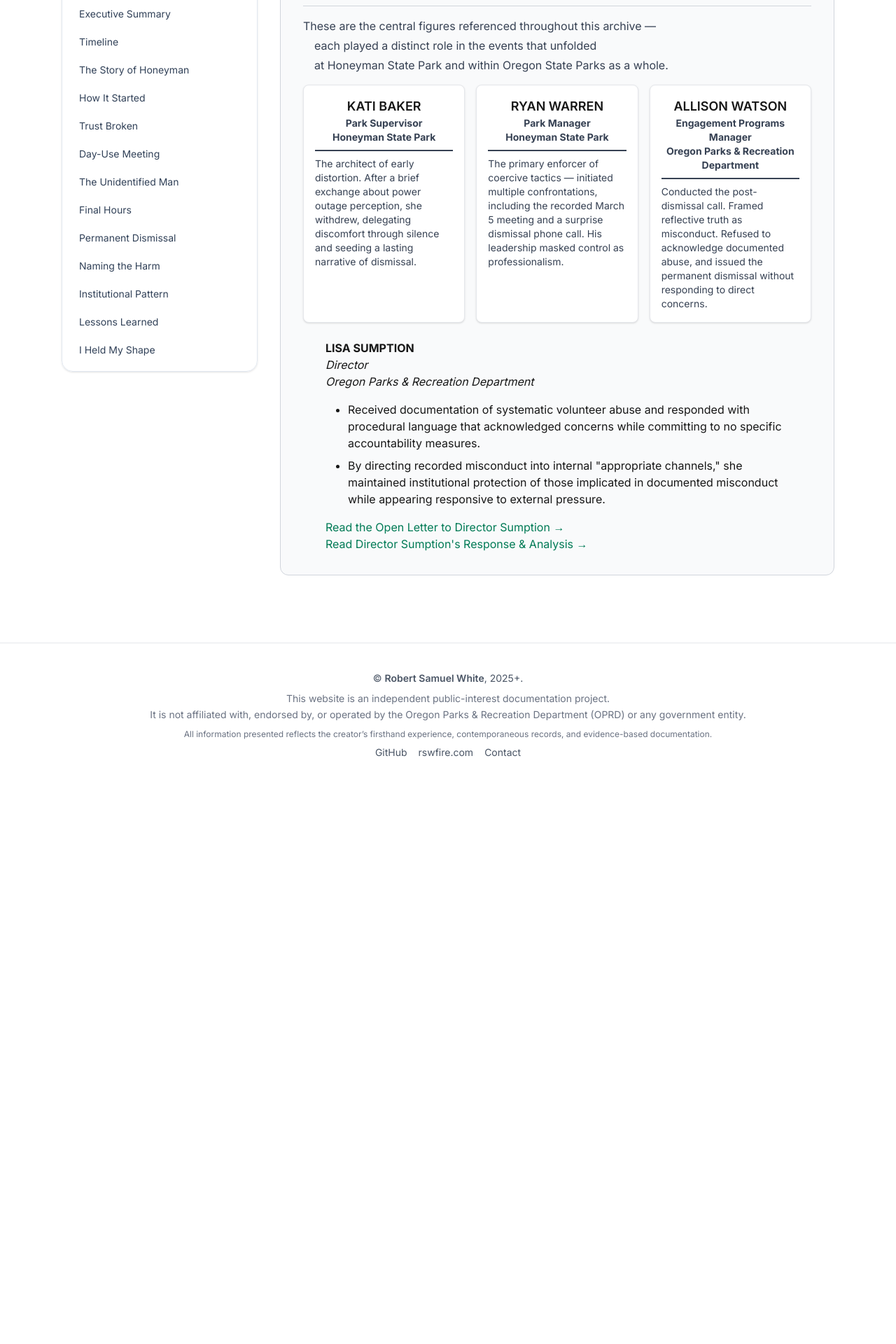
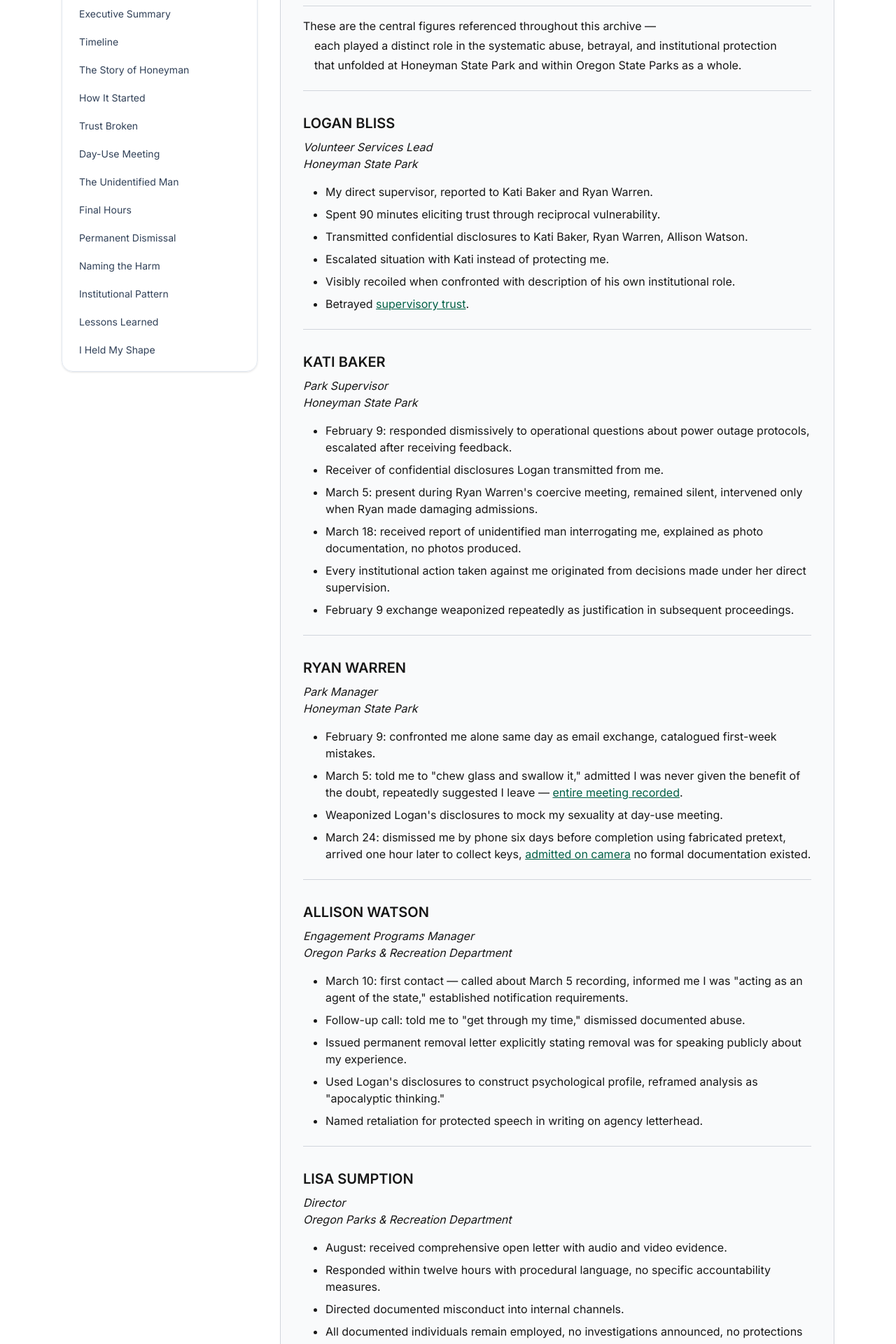
Before and after one commit to rswfire/rswfire.oprd, a Next.js app: page /key-individuals in a window 1280 px wide. Shown: the part 260-2180 px from the top of the page at 70% size. Before the commit the page ends 1385 px from the top, so only its background shows below. Built offline with nearby package versions, Linux system fonts and the light colour scheme.

Commit message:
Polishing the Archive

```diff
--- a/app/(archive)/key-individuals/page.tsx
+++ b/app/(archive)/key-individuals/page.tsx
@@ -15,96 +15,125 @@ export default function KeyIndividualsPage() {
             subtitle="HONEYMAN STATE PARK"
             supplemental="OREGON PARKS & RECREATION DEPARTMENT (OPRD)"
         >
-            <div className="mt-4 text-gray-700">
+            <div className="mt-4">
                 These are the central figures referenced throughout this archive —
             </div>
-            <div className="ml-4 text-gray-700">
-                each played a distinct role in the events that unfolded
+            <div className="ml-4">
+                each played a distinct role in the systematic abuse, betrayal, and institutional protection
             </div>
-            <div className="ml-4 text-gray-700">
-                at Honeyman State Park and within Oregon State Parks as a whole.
+            <div className="ml-4">
+                that unfolded at Honeyman State Park and within Oregon State Parks as a whole.
             </div>
 
-            <ul className="grid grid-cols-1 sm:grid-cols-3 gap-4 mt-4">
+            <hr className="my-6 border-t border-gray-300" />
 
-                <li className="bg-white border border-gray-200 rounded-lg p-4 shadow-sm hover:border-emerald-300">
-                    <h3 className="font-semibold text-lg text-center">KATI BAKER</h3>
-                    <div className="text-sm text-gray-700">
-                        <div className="font-bold text-center pb-2 border-b-2">
+            <h2 className="mt-8 text-xl font-semibold">LOGAN BLISS</h2>
+            <div className="mt-2 italic">
+                Volunteer Services Lead<br />
+                Honeyman State Park
+            </div>
+            <ul className="mt-4 list-disc list-outside ml-8 space-y-2">
+                <li>My direct supervisor, reported to Kati Baker and Ryan Warren.</li>
+                <li>Spent 90 minutes eliciting trust through reciprocal vulnerability.</li>
+                <li>Transmitted confidential disclosures to Kati Baker, Ryan Warren, Allison Watson.</li>
+                <li>Escalated situation with Kati instead of protecting me.</li>
+                <li>Visibly recoiled when confronted with description of his own institutional role.</li>
+                <li>Betrayed <a href="/trust-broken" className="underline text-emerald-800 hover:text-emerald-600">supervisory trust</a>.</li>
+            </ul>
+
+            <hr className="my-6 border-t border-gray-300" />
+
+            <h2 className="mt-8 text-xl font-semibold">KATI BAKER</h2>
+            <div className="mt-2 italic">
                 Park Supervisor<br />
                 Honeyman State Park
             </div>
-                        <div className="pt-2">
-                            The architect of early distortion. After a brief exchange about power outage
-                            perception, she withdrew, delegating discomfort through silence and seeding a
-                            lasting narrative of dismissal.
-                        </div>
-                    </div>
-                </li>
+            <ul className="mt-4 list-disc list-outside ml-8 space-y-2">
+                <li>February 9: responded dismissively to operational questions about power outage protocols, escalated after receiving feedback.</li>
+                <li>Receiver of confidential disclosures Logan transmitted from me.</li>
+                <li>March 5: present during Ryan Warren's coercive meeting, remained silent, intervened only when Ryan made damaging admissions.</li>
+                <li>March 18: received report of unidentified man interrogating me, explained as photo documentation, no photos produced.</li>
+                <li>Every institutional action taken against me originated from decisions made under her direct supervision.</li>
+                <li>February 9 exchange weaponized repeatedly as justification in subsequent proceedings.</li>
+            </ul>
 
-                <li className="bg-white border border-gray-200 rounded-lg p-4 shadow-sm hover:border-emerald-300">
-                    <h3 className="font-semibold text-lg text-center">RYAN WARREN</h3>
-                    <div className="text-sm text-gray-700">
-                        <div className="font-bold text-center pb-2 border-b-2">
+            <hr className="my-6 border-t border-gray-300" />
+
+            <h2 className="mt-8 text-xl font-semibold">RYAN WARREN</h2>
+            <div className="mt-2 italic">
                 Park Manager<br />
                 Honeyman State Park
             </div>
-                        <div className="pt-2">
-                            The primary enforcer of coercive tactics — initiated multiple confrontations,
-                            including the recorded March 5 meeting and a surprise dismissal phone call. His
-                            leadership masked control as professionalism.
-                        </div>
-                    </div>
-                </li>
+            <ul className="mt-4 list-disc list-outside ml-8 space-y-2">
+                <li>February 9: confronted me alone same day as email exchange, catalogued first-week mistakes.</li>
+                <li>March 5: told me to &quot;chew glass and swallow it,&quot; admitted I was never given the benefit of the doubt, repeatedly suggested I leave &mdash; <a href="/day-use-meeting" className="underline text-emerald-800 hover:text-emerald-600">entire meeting recorded</a>.</li>
+                <li>Weaponized Logan's disclosures to mock my sexuality at day-use meeting.</li>
+                <li>March 24: dismissed me by phone six days before completion using fabricated pretext, arrived one hour later to collect keys, <a href="/final-hours" className="underline text-emerald-800 hover:text-emerald-600">admitted on camera</a> no formal documentation existed.</li>
+            </ul>
 
-                <li className="bg-white border border-gray-200 rounded-lg p-4 shadow-sm hover:border-emerald-300">
-                    <h3 className="font-semibold text-lg text-center">ALLISON WATSON</h3>
-                    <div className="text-sm text-gray-700">
-                        <div className="font-bold text-center pb-2 border-b-2">
+            <hr className="my-6 border-t border-gray-300" />
+
+            <h2 className="mt-8 text-xl font-semibold">ALLISON WATSON</h2>
+            <div className="mt-2 italic">
                 Engagement Programs Manager<br />
                 Oregon Parks &amp; Recreation Department
             </div>
-                        <div className="pt-2">
-                            Conducted the post-dismissal call. Framed reflective truth as misconduct. Refused
-                            to acknowledge documented abuse, and issued the permanent dismissal without
-                            responding to direct concerns.
-                        </div>
-                    </div>
-                </li>
+            <ul className="mt-4 list-disc list-outside ml-8 space-y-2">
+                <li>March 10: first contact &mdash; called about March 5 recording, informed me I was &quot;acting as an agent of the state,&quot; established notification requirements.</li>
+                <li>Follow-up call: told me to &quot;get through my time,&quot; dismissed documented abuse.</li>
+                <li>Issued permanent removal letter explicitly stating removal was for speaking publicly about my experience.</li>
+                <li>Used Logan's disclosures to construct psychological profile, reframed analysis as &quot;apocalyptic thinking.&quot;</li>
+                <li>Named retaliation for protected speech in writing on agency letterhead.</li>
             </ul>
 
-            <div className="px-8">
-                <div className="mt-6">
-                    <strong>LISA SUMPTION</strong>
-                </div>
-                <div>
-                    <em>
+            <hr className="my-6 border-t border-gray-300" />
+
+            <h2 className="mt-8 text-xl font-semibold">LISA SUMPTION</h2>
+            <div className="mt-2 italic">
                 Director<br />
                 Oregon Parks &amp; Recreation Department
-                    </em>
             </div>
             <ul className="mt-4 list-disc list-outside ml-8 space-y-2">
-                    <li>
-                        Received documentation of systematic volunteer abuse and responded with procedural
-                        language that acknowledged concerns while committing to no specific accountability
-                        measures.
-                    </li>
-                    <li>
-                        By directing recorded misconduct into internal "appropriate channels," she maintained
-                        institutional protection of those implicated in documented misconduct while appearing
-                        responsive to external pressure.
-                    </li>
+                <li>August: received comprehensive open letter with audio and video evidence.</li>
+                <li>Responded within twelve hours with procedural language, no specific accountability measures.</li>
+                <li>Directed documented misconduct into internal channels.</li>
+                <li>All documented individuals remain employed, no investigations announced, no protections implemented.</li>
+                <li>December 2025: reduced documentation to emotional processing, stated further correspondence would not "lead to the resolution you're seeking".</li>
+                <li>Closed communication one day before full scope of Logan's betrayal and weaponization of queer identity was published.</li>
+                <li>Chose institutional protection over volunteer safety.</li>
             </ul>
             <div className="mt-4">
                 <Link href="https://rswfire.com/fieldcraft/01K3F8X412D5GEY1CXB4WRRPRK" className="text-emerald-700 hover:underline">
-                        Read the Open Letter to Director Sumption →
+                    Read the Open Letter →
                 </Link>
             </div>
             <div>
                 <Link href="https://rswfire.com/fieldcraft/01K3J5AW1NGKN285PRRA4RBW6X" className="text-emerald-700 hover:underline">
-                        Read Director Sumption's Response &amp; Analysis →
+                    Read her response &amp; my analysis →
                 </Link>
             </div>
+
+            <hr className="my-6 border-t border-gray-300" />
+
+            <h2 className="mt-8 text-xl font-semibold">TINA KOTEK</h2>
+            <div className="mt-2 italic">
+                Governor<br />
+                State of Oregon
+            </div>
+            <div className="mt-4">
+                Contacted. No acknowledgment.
+            </div>
+
+            <div className="mt-8 p-6 bg-emerald-50 border-l-4 border-emerald-600 rounded-r-lg">
+                <div className="font-bold text-lg mb-3">
+                    EVERY PERSON IN THIS ARCHIVE HAD THE POWER TO STOP THIS.
+                </div>
+                <div className="mt-2">Every person chose not to.</div>
+                <div>Every person who abused their position remains in their position.</div>
+                <div className="mt-4">Those choices are now permanent.</div>
+                <div>They don't fade with time.</div>
+                <div>They don't disappear because they refuse to act.</div>
+                <div>They don't get absolved by silence.</div>
             </div>
         </SectionPage>
     );
```
Lines whose indentation alone changed are shown as unchanged.
